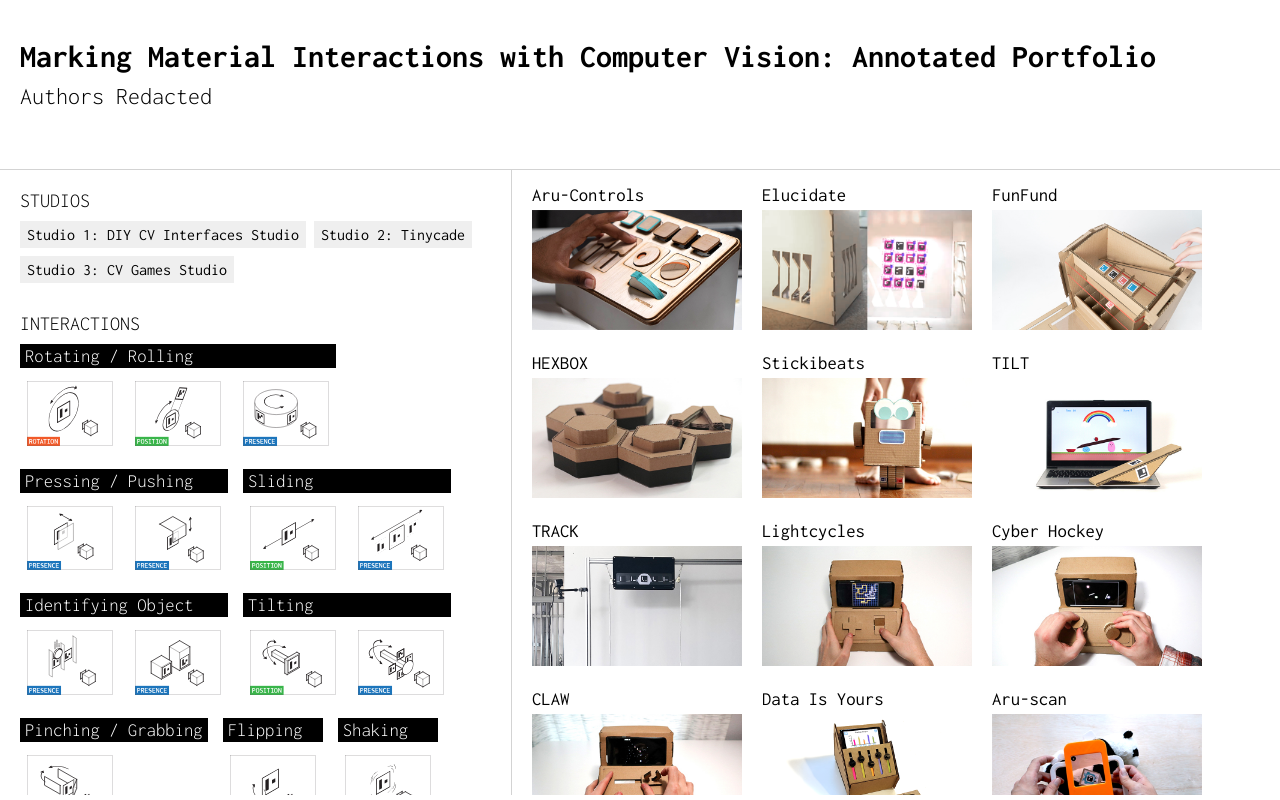
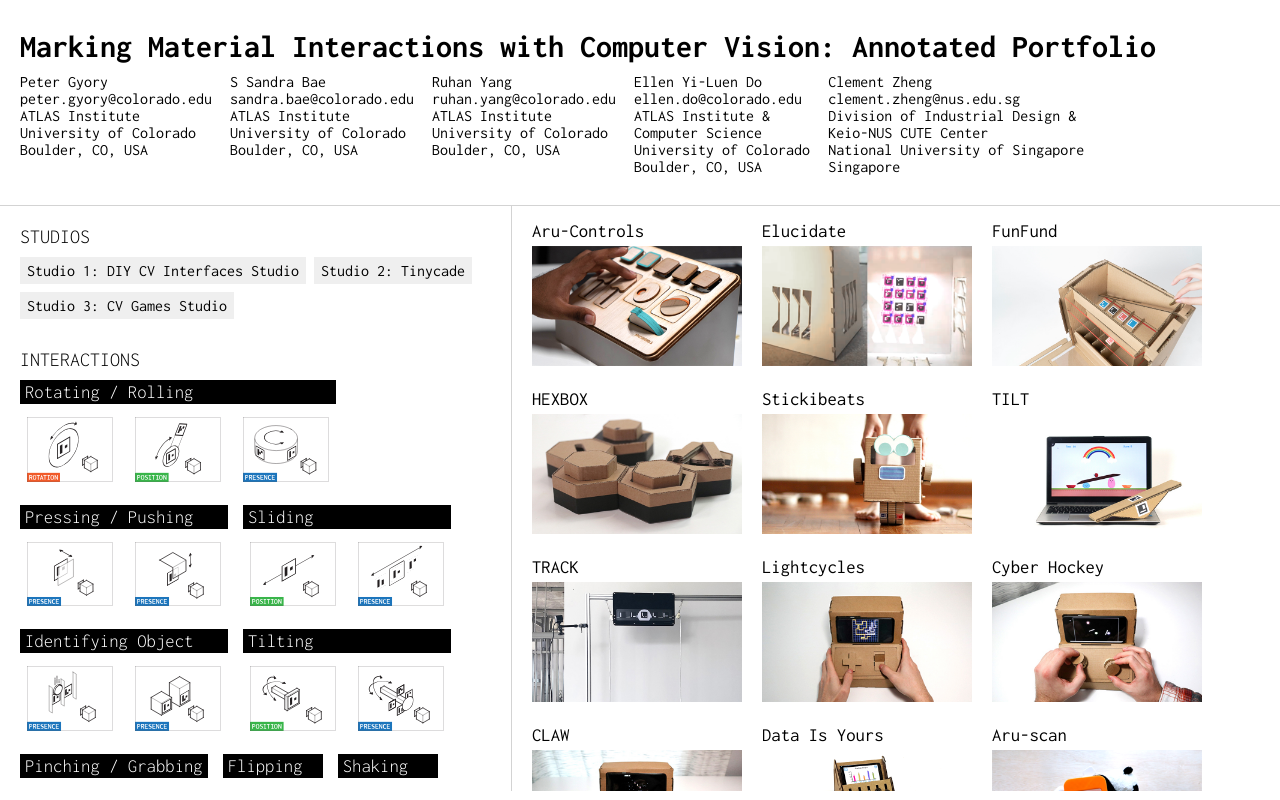
Before and after one commit to project-beholder/markinginteractionsportfolio, a plain HTML site: page index.html in a window 1280 px wide. Drawn offline with Linux system fonts and the light colour scheme.

Commit message:
de anonymize

```diff
--- a/data.js
+++ b/data.js
@@ -30,8 +30,8 @@ const PROJECT_DATA = [
     images: ['P1A_1.png', 'P1A_2.png'],
     studio: ['studio1'],
     studioName: 'Studio 1: DIY CV Interfaces Studio',
-    authors: 'Redacted for Peer Review',
-    video: 'placeholder',
+    authors: '',
+    video: '<iframe width="560" height="315" src="https://www.youtube.com/embed/bPs5HvU2muo" title="YouTube video player" frameborder="0" allow="accelerometer; autoplay; clipboard-write; encrypted-media; gyroscope; picture-in-picture; web-share" allowfullscreen></iframe>',
     interactions: ['rotating_rotation', 'pressing_presence_blur', 'pressing_presence_block', 'identifying_object_block', 'sliding_position'],
     description: 'AruControls is a desktop software application that maps DIY controller modules to computer keyboard events. For example, users can map detecting a CV marker to a specific keypress (e.g., delete). The team demonstrated a number of physical inputs with different interactions, and used their application to control video games or digital audio workstations on the computer.',
     tags: ['studio1', 'rotating_rotation', 'pressing_presence_blur', 'pressing_presence_block', 'identifying_object_block', 'sliding_position'],
@@ -44,8 +44,8 @@ const PROJECT_DATA = [
     images: ['P1B_1.png', 'P1B_2.png'],
     studio: ['studio1'],
     studioName: 'Studio 1: DIY CV Interfaces Studio',
-    authors: 'Redacted for Peer Review',
-    video: 'placeholder',
+    authors: '',
+    video: '<iframe width="560" height="315" src="https://www.youtube.com/embed/eZYtfVv-Avw" title="YouTube video player" frameborder="0" allow="accelerometer; autoplay; clipboard-write; encrypted-media; gyroscope; picture-in-picture; web-share" allowfullscreen></iframe>',
     interactions: ['detecting_light_presence'],
     description: 'Elucidate is a box-like ambient interface that translates changes in light and wind to sound. Slits and flaps are placed at the opening. As light or wind interact with these slits and flaps, shadows shift around in the inside of the box hiding and revealing CV markers on the inside. A smartphone observes these CV markers and maps the change in detected CV markers to different sound samples.',
     tags: ['studio1', 'detecting_light_presence'],
@@ -58,8 +58,8 @@ const PROJECT_DATA = [
     images: ['P1C_1.JPG', 'P1C_2.jpg'],
     studio: ['studio1'],
     studioName: 'Studio 1: DIY CV Interfaces Studio',
-    authors: 'Redacted for Peer Review',
-    video: 'placeholder',
+    authors: '',
+    video: '<iframe width="560" height="315" src="https://www.youtube.com/embed/p_64bcvwSKY" title="YouTube video player" frameborder="0" allow="accelerometer; autoplay; clipboard-write; encrypted-media; gyroscope; picture-in-picture; web-share" allowfullscreen></iframe>',
     interactions: ['identifying_object_coin'],
     description: 'FunFund is a cardboard coin bank designed to help children learn about tangible and digital money. Children can deposit coins into the coin bank, and a cardboard mechanism will sort the coins into their specific denominations. This is logged in real time into a digital "savings" application by a smartphone placed on top.',
     tags: ['studio1', 'identifying_object_coin'],
@@ -72,8 +72,8 @@ const PROJECT_DATA = [
     images: ['P1D_1.jpg', 'P1D_2.jpg'],
     studio: ['studio1'],
     studioName: 'Studio 1: DIY CV Interfaces Studio',
-    authors: 'Redacted for Peer Review',
-    video: 'placeholder',
+    authors: '',
+    video: '<iframe width="560" height="315" src="https://www.youtube.com/embed/DR_D42L1854" title="YouTube video player" frameborder="0" allow="accelerometer; autoplay; clipboard-write; encrypted-media; gyroscope; picture-in-picture; web-share" allowfullscreen></iframe>',
     interactions: ['rotating_rotation', 'pressing_presence_blur', 'sliding_position', 'pinching_presence'],
     description: 'HEXBOX is an alternative video game platform with interchangeable inputs designed with cardboard and household materials like elastic bands. Each input offers a different action (pressing, sliding, squeezing) and provides haptic feedback. CV markers are positioned at the base of each input, and the game makes use of marker presence, position, and rotation to control game actions.',
     tags: ['studio1', 'rotating_rotation', 'pressing_presence_blur', 'sliding_position', 'pinching_presence'],
@@ -86,8 +86,8 @@ const PROJECT_DATA = [
     images: ['P1E_1.jpg', 'P1E_2.jpg'],
     studio: ['studio1'],
     studioName: 'Studio 1: DIY CV Interfaces Studio',
-    authors: 'Redacted for Peer Review',
-    video: 'placeholder',
+    authors: '',
+    video: '<iframe width="560" height="315" src="https://www.youtube.com/embed/UPQCz1A8ijM" title="YouTube video player" frameborder="0" allow="accelerometer; autoplay; clipboard-write; encrypted-media; gyroscope; picture-in-picture; web-share" allowfullscreen></iframe>',
     interactions: ['rotating_presence'],
     description: 'Stickibeats is a cardboard robot designed to help children learn about musical rhythm. This robot has a single large wheel with four different tracks on which CV marker stickers can be placed. The wheel turns as children move the robot across the floor, and the smartphone on top plays the corresponding sound sample for each marker that appears.',
     tags: ['studio1', 'rotating_presence'],
@@ -100,8 +100,8 @@ const PROJECT_DATA = [
     images: ['P1F_1.jpg', 'P1F_2.png'],
     studio: ['studio1'],
     studioName: 'Studio 1: DIY CV Interfaces Studio',
-    authors: 'Redacted for Peer Review',
-    video: 'placeholder',
+    authors: '',
+    video: '<iframe width="560" height="315" src="https://www.youtube.com/embed/10a7YKW5U90" title="YouTube video player" frameborder="0" allow="accelerometer; autoplay; clipboard-write; encrypted-media; gyroscope; picture-in-picture; web-share" allowfullscreen></iframe>',
     interactions: ['rotating_rotation', 'flipping_presence'],
     description: 'TILT is a simple cardboard controller that takes the form of a see-saw. Design students developed three cooperative games that make use of this controller. The see-saw controller facilitates tangible interactions that require two people. CV markers are placed around the controller and are used to determine the orientation of the controller.',
     tags: ['studio1', 'rotating_rotation', 'flipping_presence'],
@@ -114,8 +114,8 @@ const PROJECT_DATA = [
     images: ['P1G_1.jpg', 'P1G_2.png'],
     studio: ['studio1'],
     studioName: 'Studio 1: DIY CV Interfaces Studio',
-    authors: 'Redacted for Peer Review',
-    video: 'placeholder',
+    authors: '',
+    video: '<iframe width="560" height="315" src="https://www.youtube.com/embed/fsdDTJigsaU" title="YouTube video player" frameborder="0" allow="accelerometer; autoplay; clipboard-write; encrypted-media; gyroscope; picture-in-picture; web-share" allowfullscreen></iframe>',
     interactions: ['sliding_presence'],
     description: 'TRACK is an occupational therapy device to exercise the shoulders. It comprises of a pulley system connected to a railtrack lined with CV markers. As the exercise progresses, a white background shifts back and forth, revealing the CV markers one at a time. This system connects to a simple video game designed to motivate elderly physical therapy patients.',
     tags: ['studio1', 'sliding_presence'],
@@ -129,8 +129,8 @@ const PROJECT_DATA = [
     images: ['P2A_1.jpg', 'P2A_2.jpg'],
     studio: ['studio2'],
     studioName: 'Studio 2: Tinycade',
-    authors: 'Redacted for Peer Review',
-    video: 'placeholder',
+    authors: '',
+    video: '<iframe title="vimeo-player" src="https://player.vimeo.com/video/653129186?h=1126150f4b" width="640" height="360" frameborder="0"    allowfullscreen></iframe>',
     interactions: ['pressing_presence_block', 'tilting_presence'],
     description: 'Lightcycles is a 4 player competitive area control game inspired by classic arcade racing machines and TRON. The controller features a D-pad and toggle switch which control the player movement toggle a trail on and off which can be used to cause competing players to crash.',
     tags: ['studio2', 'pressing_presence_block', 'tilting_presence'],
@@ -143,8 +143,8 @@ const PROJECT_DATA = [
     images: ['P2B_1.jpg', 'P2B_2.jpg'],
     studio: ['studio2'],
     studioName: 'Studio 2: Tinycade',
-    authors: 'Redacted for Peer Review',
-    video: 'placeholder',
+    authors: '',
+    video: '<iframe title="vimeo-player" src="https://player.vimeo.com/video/653129186?h=1126150f4b" width="640" height="360" frameborder="0"    allowfullscreen></iframe>',
     interactions: ['rotating_rotation', 'tilting_position'],
     description: 'Cyber Hockey is a two player abstract sport game played with a single Tinycade where the goal is to score 10 points first. Each player character is comprised of a goal and a paddle which can be rotated to protect the goal and launched to hit the ball. The input uses a single marker on a spoke and works as a knob, joystick, and button all at once.',
     tags: ['studio2', 'rotating_rotation', 'tilting_position'],
@@ -157,8 +157,8 @@ const PROJECT_DATA = [
     images: ['P2C_1.jpg', 'P2C_2.jpg'],
     studio: ['studio2'],
     studioName: 'Studio 2: Tinycade',
-    authors: 'Redacted for Peer Review',
-    video: 'placeholder',
+    authors: '',
+    video: '<iframe title="vimeo-player" src="https://player.vimeo.com/video/653129186?h=1126150f4b" width="640" height="360" frameborder="0"    allowfullscreen></iframe>',
     interactions: ['sliding_position', 'pinching_presence'],
     description: 'CLAW is a single player arcade shooter where the player must survive waves of enemies flying down the screen. The controller is a claw mounted on a slider. By moving the slider they player sets the position of the ship on the screen, and pinching the input causes the in-game claw to launch out and grab an enemy.',
     tags: ['studio2', 'sliding_position', 'pinching_presence'],
@@ -171,7 +171,7 @@ const PROJECT_DATA = [
     images: ['P2D_1.png', 'P2D_2.png'],
     studio: ['studio2'],
     studioName: 'Studio 2: Tinycade',
-    authors: 'Redacted for Peer Review',
+    authors: '',
     video: 'placeholder',
     interactions: ['rotating_position', 'sliding_position'],
     description: 'Data Is Yours is a set of interchangeable visualization panels designed to help teach data visualization literacy to children ages 5--11. Each visualization panel consists of a single chart (bar, line, and pie) which have CV markers on the back. Children use the chart panels to enter their own data and author visualizations. When the chart is adjusted, the changes are reflected on a phone app.',
@@ -186,8 +186,8 @@ const PROJECT_DATA = [
     images: ['P3A_1.png', 'P3A_2.png'],
     studio: ['studio3'],
     studioName: 'Studio 3: CV Games Studio',
-    authors: 'Redacted for Peer Review',
-    video: 'placeholder',
+    authors: '',
+    video: '<iframe width="560" height="315" src="https://www.youtube.com/embed/gGzo28IsXnU" title="YouTube video player" frameborder="0" allow="accelerometer; autoplay; clipboard-write; encrypted-media; gyroscope; picture-in-picture; web-share" allowfullscreen></iframe>',
     interactions: ['identifying_object_block'],
     description: 'Aru-scan is a CV marker scanner smartphone app built for preschool children. Inspired by observing young children playfully interacting with barcode scanners at the grocery store, Aru-scan enables caregivers to map CV markers to specific images and sound files. The media is played back when the app scans the correct corresponding marker. Aru-scan includes a 3D printed case for the smartphone with a mechanical shutter for the camera lens.',
     tags: ['studio3', 'identifying_object_block'],
@@ -200,8 +200,8 @@ const PROJECT_DATA = [
     images: ['P3B_1.png', 'P3B_2.PNG'],
     studio: ['studio3'],
     studioName: 'Studio 3: CV Games Studio',
-    authors: 'Redacted for Peer Review',
-    video: 'placeholder',
+    authors: '',
+    video: '<iframe width="560" height="315" src="https://www.youtube.com/embed/BP0Fz1fzeA0" title="YouTube video player" frameborder="0" allow="accelerometer; autoplay; clipboard-write; encrypted-media; gyroscope; picture-in-picture; web-share" allowfullscreen></iframe>',
     interactions: ['pressing_presence_block'],
     description: 'Leapfrog is a DIY paper diorama of a pond scene with paper animals. This diorama transforms into a mobile game with the frog as the protagonist. The characters in the game are controlled by their corresponding paper animals. Each paper animal is instrumented with CV markers at their base, and interactions with the animal are identified up by the smartphone. This game was inspired by hobbyists who craft and display their own work, and designed this game for papercraft enthusiasts.',
     tags: ['studio3', 'pressing_presence_block'],
@@ -214,8 +214,8 @@ const PROJECT_DATA = [
     images: ['P3C_1.png', 'P3C_2.png'],
     studio: ['studio3'],
     studioName: 'Studio 3: CV Games Studio',
-    authors: 'Redacted for Peer Review',
-    video: 'placeholder',
+    authors: '',
+    video: '<iframe width="560" height="315" src="https://www.youtube.com/embed/H4bGfadnvy8" title="YouTube video player" frameborder="0" allow="accelerometer; autoplay; clipboard-write; encrypted-media; gyroscope; picture-in-picture; web-share" allowfullscreen></iframe>',
     interactions: ['rotating_rotation', 'sliding_position', 'flipping_presence'],
     description: 'CADE Cafe is a game platform that facilitates full- body interactions inspired by commercial game platforms like the Kinect and Wii. The controller consists of two clothing jackets with velcro patches placed at different locations (e.g., shoulders, forearm, chest), as well as a series of large fabric patches with CV markers printed on them. The platform offers a series of minigames where players compete against each other. Games are controlled by manipulating the CV markers placed on the body.',
     tags: ['studio3', 'rotating_rotation', 'sliding_position', 'flipping_presence'],
@@ -228,8 +228,8 @@ const PROJECT_DATA = [
     images: ['P3D_1.png', 'P3D_2.png'],
     studio: ['studio3'],
     studioName: 'Studio 3: CV Games Studio',
-    authors: 'Redacted for Peer Review',
-    video: 'placeholder',
+    authors: '',
+    video: '<iframe width="560" height="315" src="https://www.youtube.com/embed/yFTYjKSJyFQ" title="YouTube video player" frameborder="0" allow="accelerometer; autoplay; clipboard-write; encrypted-media; gyroscope; picture-in-picture; web-share" allowfullscreen></iframe>',
     interactions: ['rotating_rotation', 'pressing_presence_block', 'shaking_position'],
     description: 'Munchcade is a miniature cardboard kitchen that controls a video game where players run a food truck. The kitchen offers a variety of tangible interactions that mimic cooking scenarios (e.g., chopping vegetables, controlling oven temperature, and stirring a pot). The set-up for this controller resembles the Tinycade platform (studio 2), and each input is detected via CV markers placed on the interior of the controller.',
     tags: ['studio3', 'rotating_rotation', 'pressing_presence_block', 'shaking_position'],
--- a/index.html
+++ b/index.html
@@ -15,7 +15,45 @@
 <body>
   <header>
     <h1>Marking Material Interactions with Computer Vision: Annotated Portfolio</h1>
-    <h2>Authors Redacted</h2>
+    <p class="author">
+        Peter Gyory<br/>
+        peter.gyory@colorado.edu<br/>
+        ATLAS Institute<br/>
+        University of Colorado<br/>
+        Boulder, CO, USA
+    </p>
+
+    <p class="author">
+        S Sandra Bae<br/>
+        sandra.bae@colorado.edu<br/>
+        ATLAS Institute<br/>
+        University of Colorado<br/>
+        Boulder, CO, USA
+    </p>
+
+    <p class="author">
+        Ruhan Yang<br/>
+        ruhan.yang@colorado.edu<br/>
+        ATLAS Institute<br/>
+        University of Colorado<br/>
+        Boulder, CO, USA
+    </p>
+
+    <p class="author">
+        Ellen Yi-Luen Do<br/>
+        ellen.do@colorado.edu<br/>
+        ATLAS Institute &<br/>Computer Science<br/>
+        University of Colorado<br/>
+        Boulder, CO, USA
+    </p>
+
+    <p class="author">
+        Clement Zheng<br/>
+        clement.zheng@nus.edu.sg<br/>
+        Division of Industrial Design &<br/>Keio-NUS CUTE Center<br/>
+        National University of Singapore<br/>
+        Singapore
+    </p>
   </header>
 
   <div id="main-content">
--- a/index.js
+++ b/index.js
@@ -41,6 +41,7 @@ window.onload = () => {
       <img src="img/studios/${pd.images[1]}">
 
       <h4>Project Video</h4>
+      ${pd.video}
       <span class="modal-authors">${pd.authors}</span>
     `;
 
--- a/style.css
+++ b/style.css
@@ -85,9 +85,9 @@
 /* Everything else */
 
 header {
-  height: 170px;
+  /* height: 180px; */
   border-bottom: 1px solid lightgray;
-  padding: 40px 20px;
+  padding: 30px 20px;
 }
 
 header h1 {
@@ -106,7 +106,7 @@ header h2 {
 
 #projects {
   width: 59vw;
-  height: calc(100vh - 175px);
+  height: calc(100vh - 215px);
   padding: 5px 10px;
   display: flex;
   flex-direction: row;
@@ -142,7 +142,7 @@ header h2 {
 #filters {
   width: 40vw;
   border-right: 1px solid lightgray;
-  height: calc(100vh - 175px);;
+  height: calc(100vh - 215px);;
   overflow: scroll;
   padding: 20px;
 }
@@ -217,3 +217,10 @@ header h2 {
 #clear-filters:hover {
   cursor: pointer;
 }
+
+.author {
+    display: inline-block;
+    padding-right: 10px;
+    margin-top: 10px;
+    vertical-align: top;
+}
```
